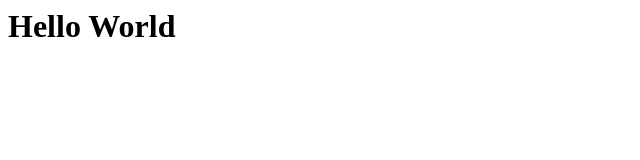
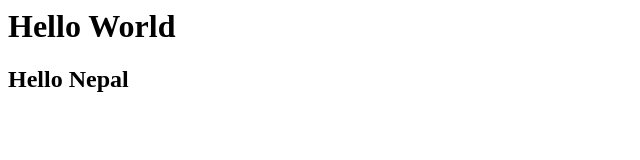
Before and after one commit to SajanYogi0999/demorepo, a plain HTML site: page index.html in a window 1280 px wide. Shown: the whole page, without its empty margins (0-640 px from the left). Drawn offline with Linux system fonts and the light colour scheme.

Commit message:
Update index.html

```diff
--- a/index.html
+++ b/index.html
@@ -1 +1,2 @@
 <h1>Hello World</h1>
+<h2>Hello Nepal</h2>
```
